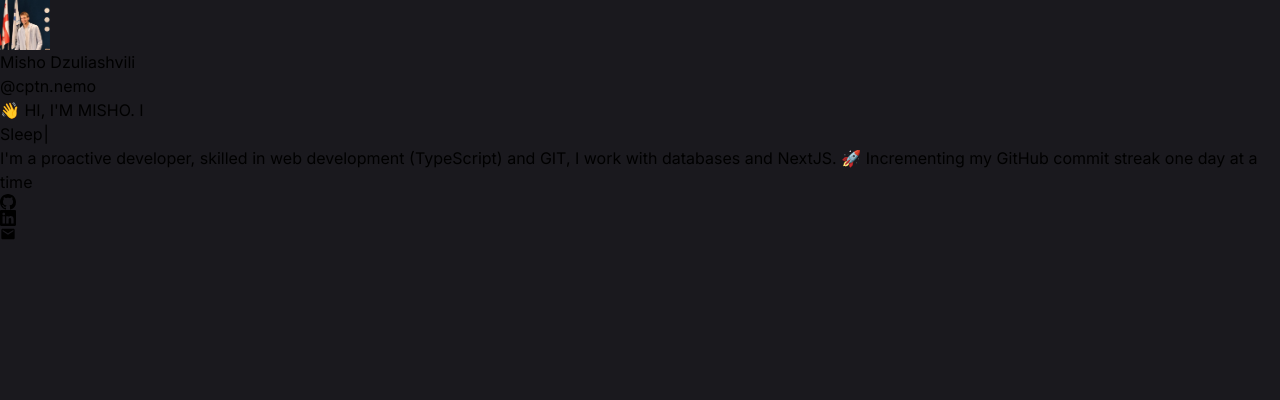
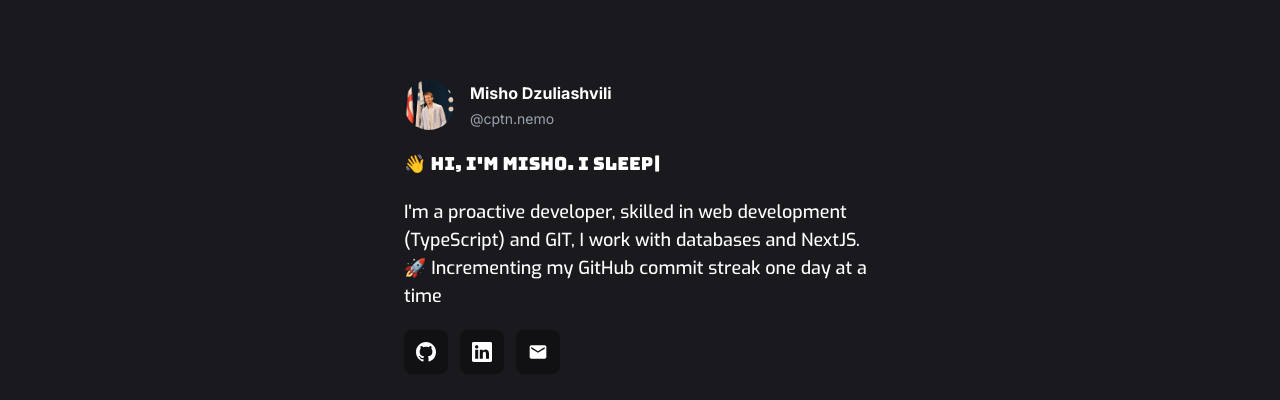
Before and after one commit to mishodzuliashvili/PortfolioWebsite, a Next.js app: page / in a window 1280 px wide. Shown: the top 400 px of the page. Built offline with nearby package versions, Linux system fonts and the light colour scheme.

Commit message:
Fix tailwind config

```diff
--- a/tailwind.config.ts
+++ b/tailwind.config.ts
@@ -1,9 +1,10 @@
-/** @type {import('tailwindcss').Config} */
-module.exports = {
+import type { Config } from "tailwindcss";
+
+const config: Config = {
     content: [
-        "./src/pages/**/*.{js,ts,jsx,tsx,mdx}",
-        "./src/components/**/*.{js,ts,jsx,tsx,mdx}",
-        "./src/app/**/*.{js,ts,jsx,tsx,mdx}",
+        "./pages/**/*.{js,ts,jsx,tsx,mdx}",
+        "./components/**/*.{js,ts,jsx,tsx,mdx}",
+        "./app/**/*.{js,ts,jsx,tsx,mdx}",
     ],
     theme: {
         extend: {
@@ -12,6 +13,7 @@ module.exports = {
                 "gradient-conic":
                     "conic-gradient(from 180deg at 50% 50%, var(--tw-gradient-stops))",
             },
+
             fontFamily: {
                 bungee: ["Bungee", "cursive"],
                 exo: ["Exo", "sans-serif"],
@@ -26,3 +28,4 @@ module.exports = {
     },
     plugins: [],
 };
+export default config;
```
